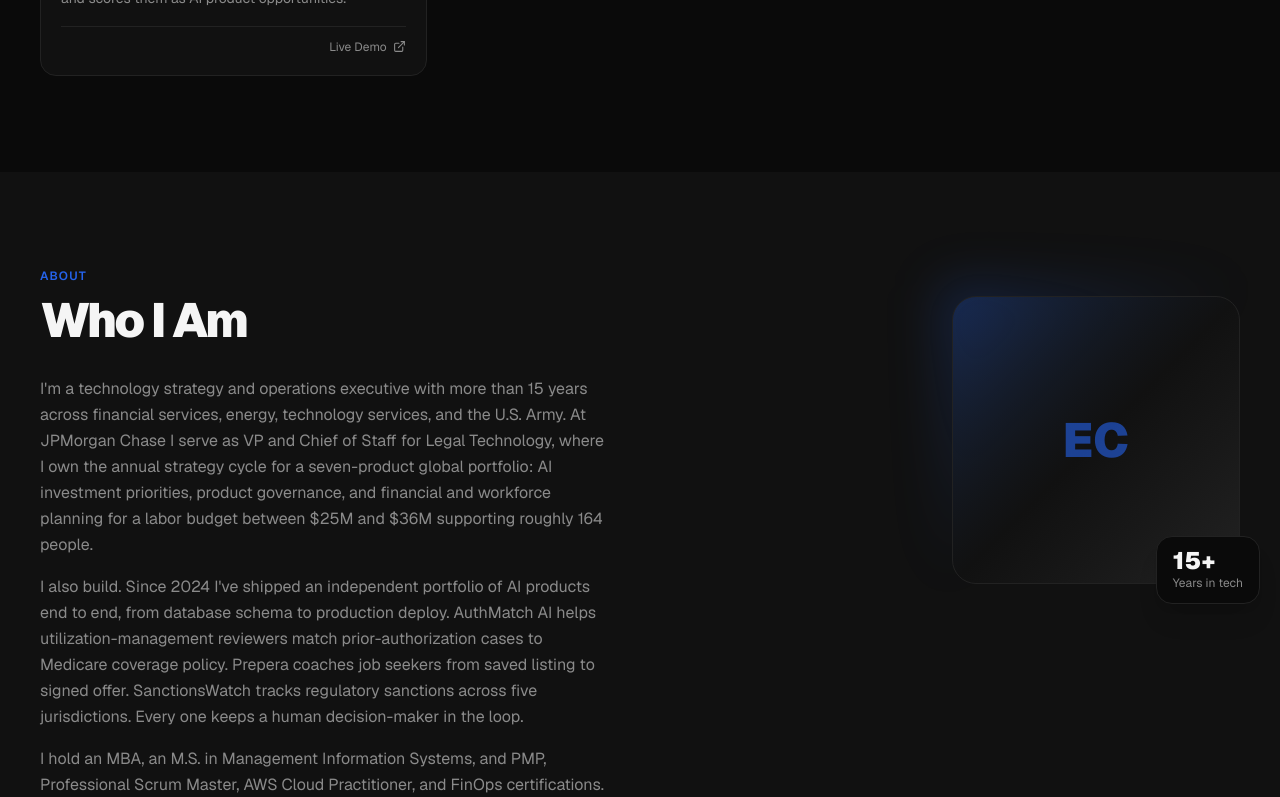
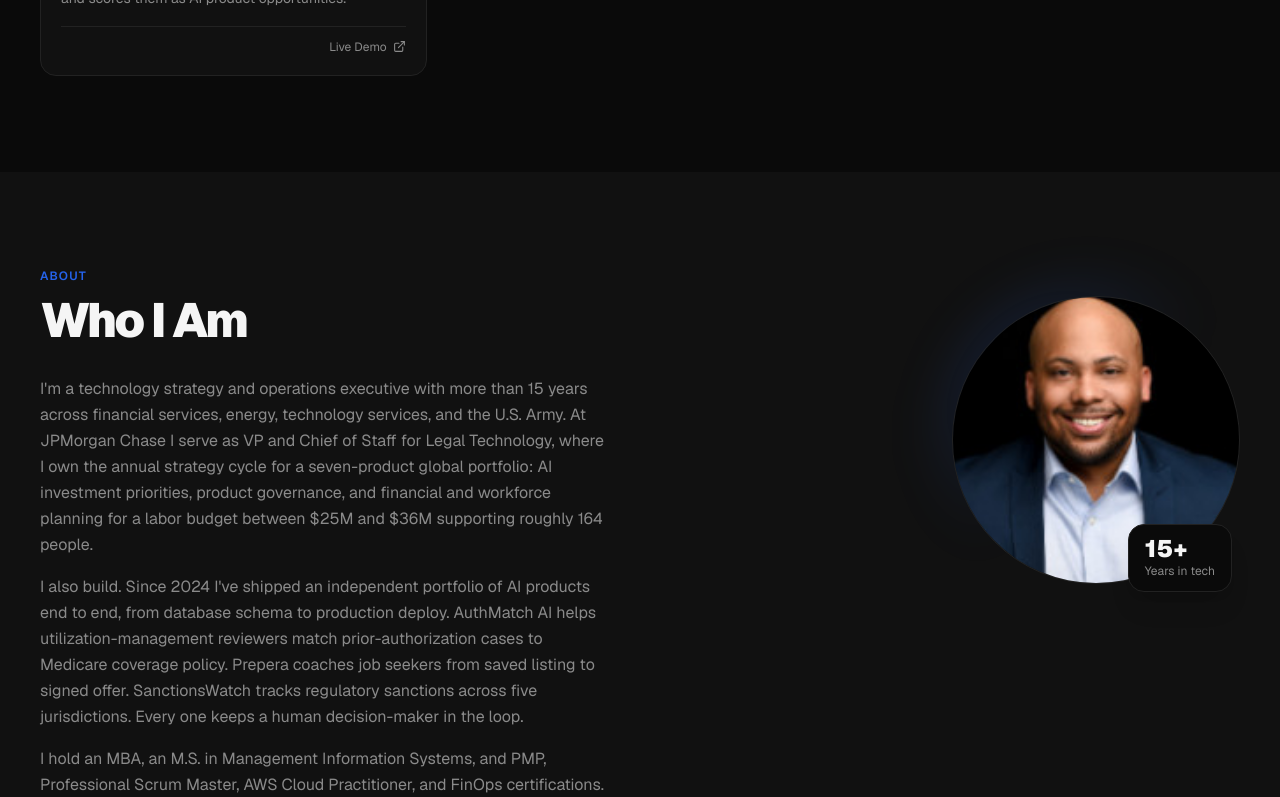
Before and after one commit to erickmclark/portfolio, a Next.js app: page / in a window 1280 px wide. Shown: the part 2465-3262 px from the top of the page. Built offline with nearby package versions, Linux system fonts and the light colour scheme; no server answers.

Commit message:
add profile photo with circular about tile
Co-Authored-By: Claude Fable 5 <noreply@anthropic.com>

```diff
--- a/components/about.tsx
+++ b/components/about.tsx
@@ -58,14 +58,14 @@ export default async function About() {
 
           <AnimateIn direction="right" delay={120} className="flex justify-center lg:justify-end">
             <div className="relative">
-              <div className="absolute -inset-4 rounded-3xl bg-gradient-to-br from-accent/20 via-transparent to-transparent blur-xl" />
-              <div className="relative w-72 h-72 rounded-3xl border border-border overflow-hidden bg-gradient-to-br from-accent/20 via-surface to-border">
+              <div className="absolute -inset-4 rounded-full bg-gradient-to-br from-accent/20 via-transparent to-transparent blur-xl" />
+              <div className="relative w-72 h-72 rounded-full border border-border overflow-hidden bg-gradient-to-br from-accent/20 via-surface to-border">
                 {about.photo ? (
                   <Image
                     src={about.photo}
                     alt={about.name}
                     fill
-                    className="object-cover"
+                    className="object-cover scale-105"
                     sizes="288px"
                   />
                 ) : (
@@ -76,7 +76,7 @@ export default async function About() {
                   </div>
                 )}
               </div>
-              <div className="absolute -bottom-5 -right-5 bg-background border border-border rounded-2xl px-4 py-3 shadow-xl">
+              <div className="absolute -bottom-2 right-2 bg-background border border-border rounded-2xl px-4 py-3 shadow-xl">
                 <p className="text-2xl font-black text-foreground leading-none">15+</p>
                 <p className="text-xs text-muted mt-0.5">Years in tech</p>
               </div>
--- a/content/data.json
+++ b/content/data.json
@@ -136,7 +136,7 @@
     "title": "Executive & AI Builder",
     "heroTagline": "VP and Chief of Staff for Legal Technology at JPMorgan Chase, and founder of an independent portfolio of AI products across healthcare, regulatory intelligence, and career tech. I set technology strategy for a living and ship the software myself.",
     "availableForWork": true,
-    "photo": "",
+    "photo": "/profile.png",
     "resumeUrl": "/Erick-Clark-Resume-2026.pdf",
     "bio": [
       "I'm a technology strategy and operations executive with more than 15 years across financial services, energy, technology services, and the U.S. Army. At JPMorgan Chase I serve as VP and Chief of Staff for Legal Technology, where I own the annual strategy cycle for a seven-product global portfolio: AI investment priorities, product governance, and financial and workforce planning for a labor budget between $25M and $36M supporting roughly 164 people.",
```
Also changed, not shown: public/profile.png (added).
